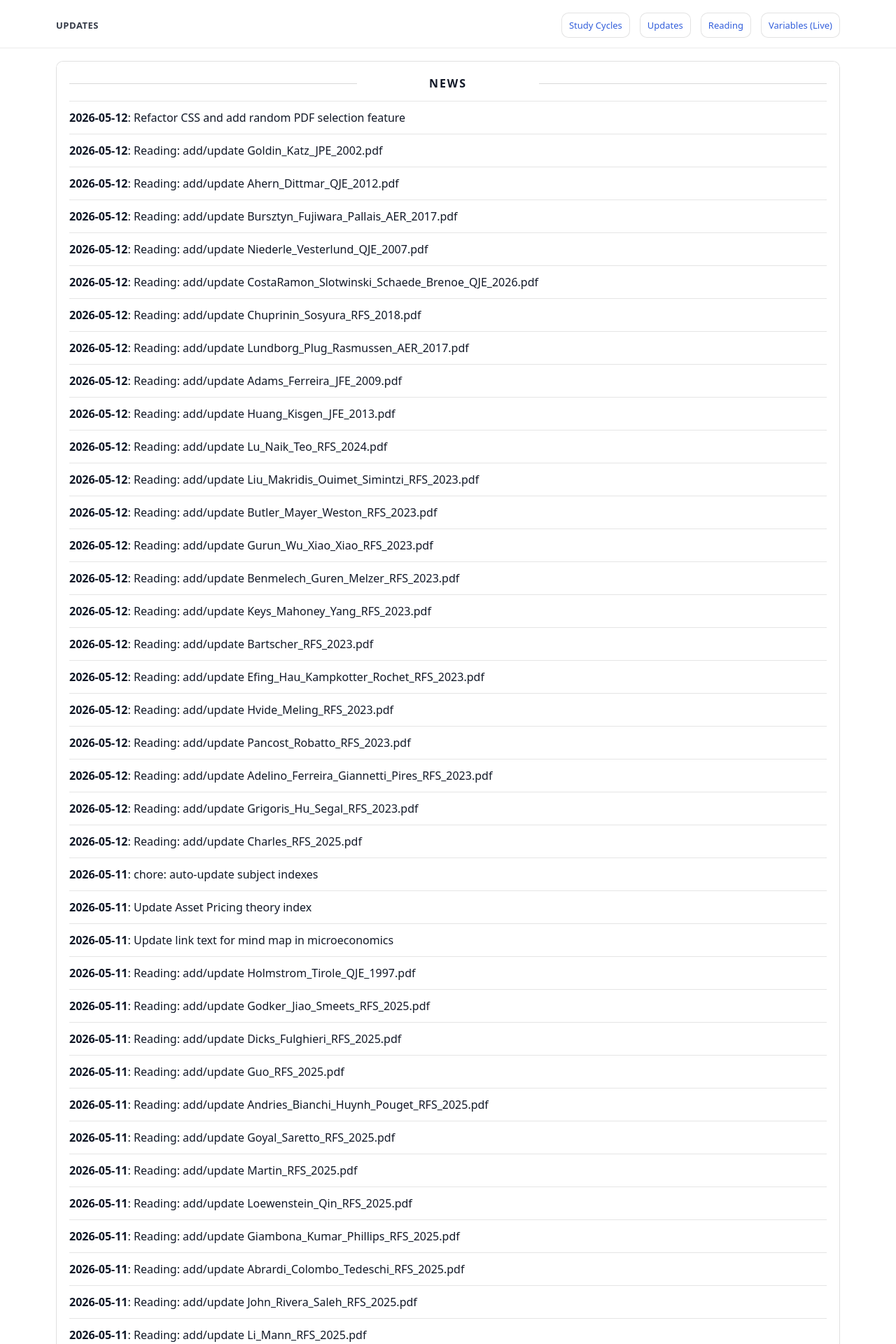
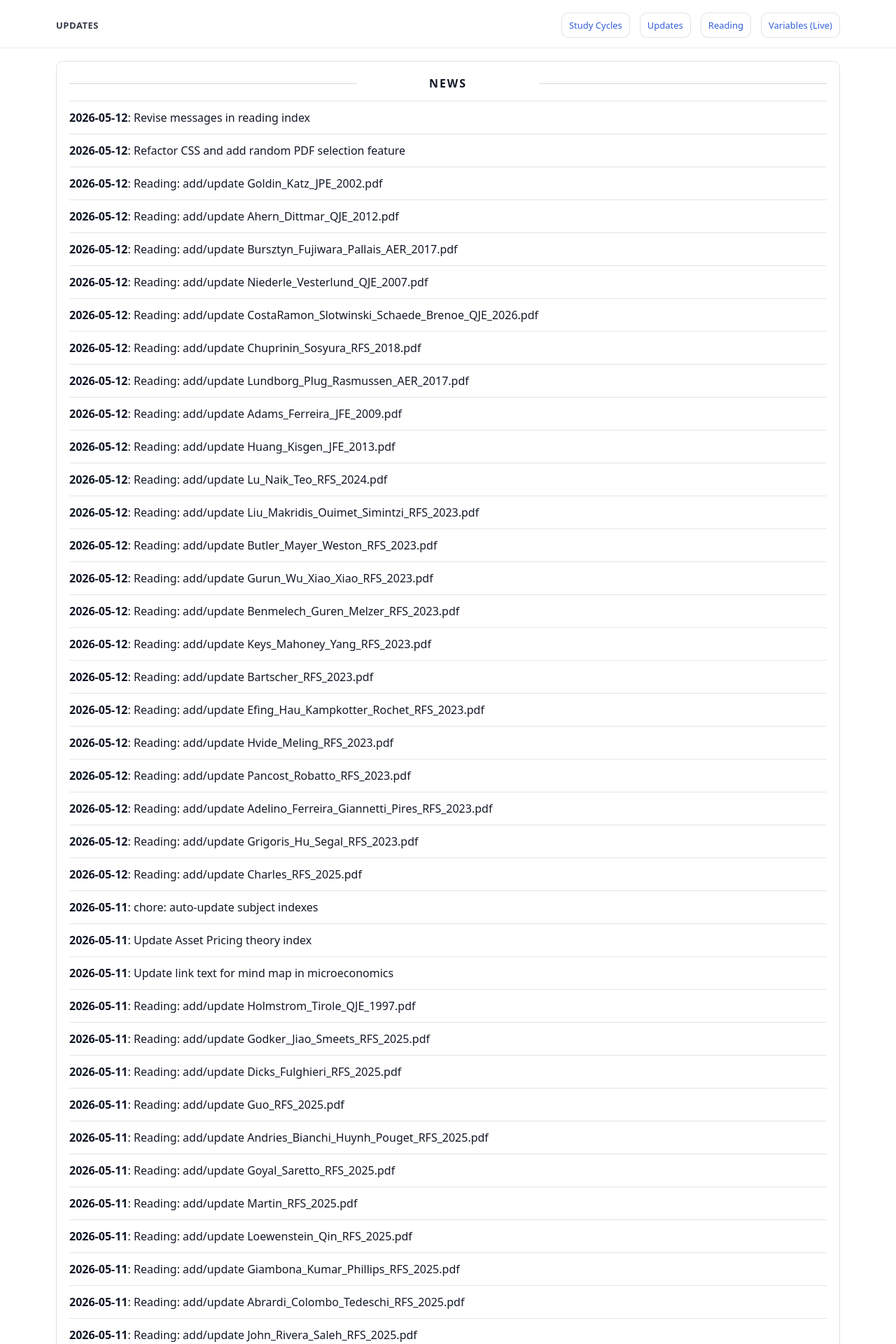
Before and after one commit to yaxinzn/study-archive, a Jekyll site: the page built from updates/index.md, in a window 1280 px wide. Shown: the top 1920 px of the page at 70% size. Built offline with Jekyll 4.4.1, drawn with Linux system fonts in a browser that asks for light colours; some of the changed text lies outside the part shown.

Commit message:
chore: update NEWS feed

```diff
--- a/_data/news.yml
+++ b/_data/news.yml
@@ -1,4 +1,7 @@
 # Auto-generated update history (sorted newest -> oldest). Do not edit manually.
+- ts: "1778586311"
+  date: "2026-05-12"
+  title: "Revise messages in reading index"
 - ts: "1778586125"
   date: "2026-05-12"
   title: "Refactor CSS and add random PDF selection feature"
```
